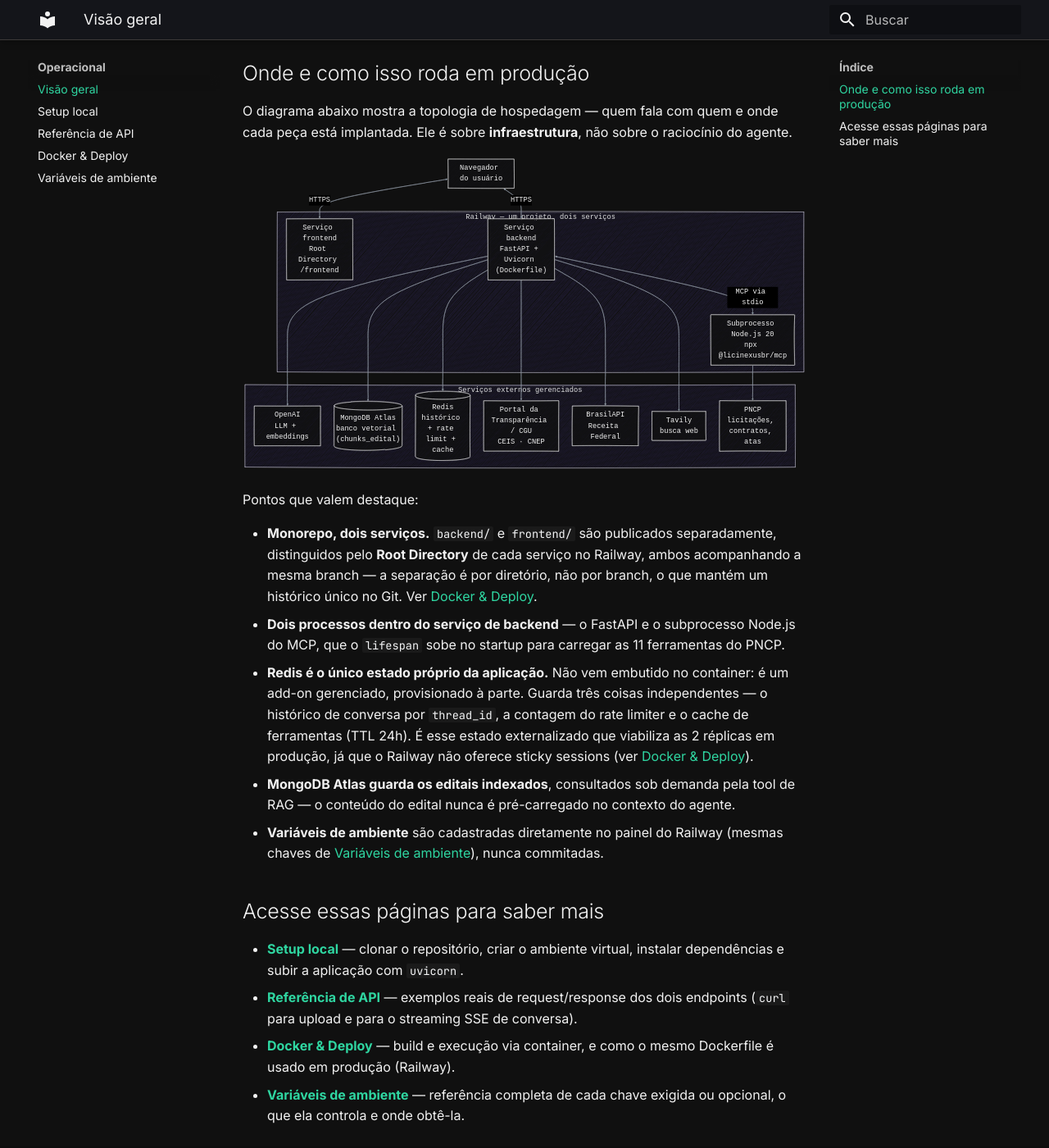
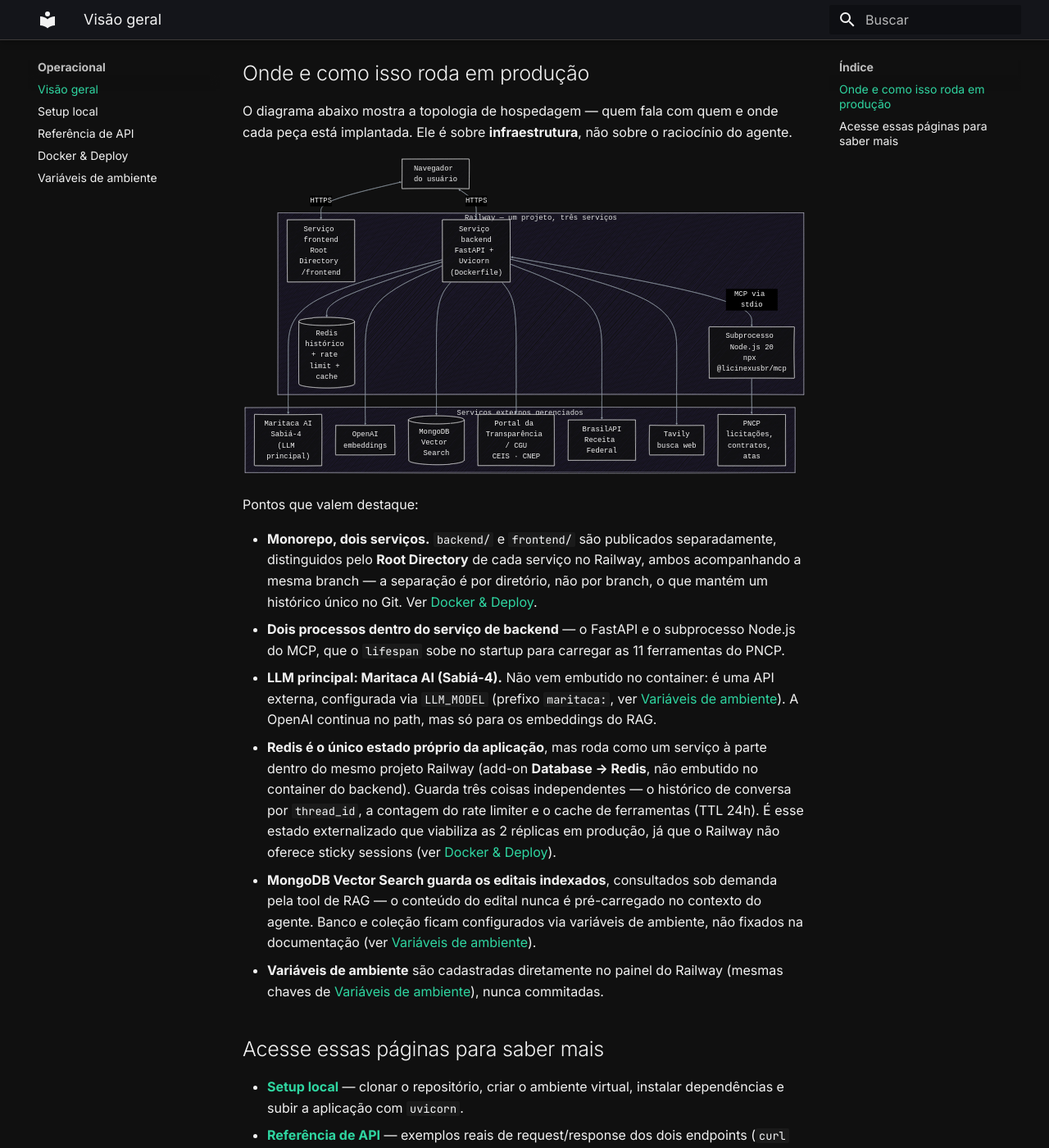
Before and after one commit to Moreira-89/auditor-cidadao, an MkDocs documentation site: the page built from docs/operacional/index.md, in a window 1280 px wide and 1400 px high, scrolled down 274 px. Shown: the whole window at 82% size. Built offline with MkDocs 1.6.1 and Material for MkDocs 9.7.7, drawn with Linux system fonts in a browser that asks for light colours.

Commit message:
docs(operacional): corrige LLM principal, posição do Redis e nome do Mongo
- Diagrama e texto passam a mostrar a Maritaca AI (Sabiá-4) como LLM
  principal em produção; OpenAI fica só como provider de embeddings.
- Redis passa do bloco de "serviços externos" para dentro do bloco
  Railway, refletindo que é um add-on provisionado no mesmo projeto,
  não um serviço de terceiros.
- MongoDB Atlas passa a aparecer como "MongoDB Vector Search" no
  diagrama, sem nome de banco/coleção fixado na documentação.

````diff
--- a/docs/operacional/index.md
+++ b/docs/operacional/index.md
@@ -21,17 +21,18 @@ config:
     fontSize: '28px'
 ---
 flowchart TB
- subgraph railway["Railway — um projeto, dois serviços"]
+ subgraph railway["Railway — um projeto, três serviços"]
     direction TB
         front["Serviço frontend<br>Root Directory /frontend"]
         fastapi["Serviço backend<br>FastAPI + Uvicorn (Dockerfile)"]
         mcp["Subprocesso Node.js 20<br>npx @licinexusbr/mcp"]
+        redis[("Redis<br>histórico + rate limit + cache")]
   end
  subgraph external["Serviços externos gerenciados"]
     direction TB
-        openai["OpenAI<br>LLM + embeddings"]
-        mongo[("MongoDB Atlas<br>banco vetorial (chunks_edital)")]
-        redis[("Redis<br>histórico + rate limit + cache")]
+        maritaca["Maritaca AI<br>Sabiá-4 (LLM principal)"]
+        openai["OpenAI<br>embeddings"]
+        mongo[("MongoDB Vector Search")]
         cgu["Portal da Transparência / CGU<br>CEIS · CNEP"]
         receita["BrasilAPI<br>Receita Federal"]
         tavily["Tavily<br>busca web"]
@@ -40,7 +41,7 @@ flowchart TB
     fastapi <-- MCP via stdio --> mcp
     browser["Navegador do usuário"] <-- HTTPS --> front
     browser <-- HTTPS --> fastapi
-    fastapi --> openai & mongo & redis & cgu & receita & tavily
+    fastapi --> maritaca & openai & mongo & redis & cgu & receita & tavily
     mcp --> pncp
 ```
 
@@ -52,13 +53,19 @@ Pontos que valem destaque:
   [Docker & Deploy](docker.md#deploy-em-producao-railway).
 - **Dois processos dentro do serviço de backend** — o FastAPI e o subprocesso Node.js do MCP, que o
   `lifespan` sobe no startup para carregar as 11 ferramentas do PNCP.
-- **Redis é o único estado próprio da aplicação.** Não vem embutido no container: é um add-on
-  gerenciado, provisionado à parte. Guarda três coisas independentes — o histórico de conversa por
-  `thread_id`, a contagem do rate limiter e o cache de ferramentas (TTL 24h). É esse estado
-  externalizado que viabiliza as 2 réplicas em produção, já que o Railway não oferece sticky
-  sessions (ver [Docker & Deploy](docker.md#escalonamento-replicas-e-limites-de-recurso)).
-- **MongoDB Atlas guarda os editais indexados**, consultados sob demanda pela tool de RAG — o
-  conteúdo do edital nunca é pré-carregado no contexto do agente.
+- **LLM principal: Maritaca AI (Sabiá-4).** Não vem embutido no container: é uma API externa,
+  configurada via `LLM_MODEL` (prefixo `maritaca:`, ver [Variáveis de ambiente](variaveis_ambiente.md)).
+  A OpenAI continua no path, mas só para os embeddings do RAG.
+- **Redis é o único estado próprio da aplicação**, mas roda como um serviço à parte dentro do mesmo
+  projeto Railway (add-on **Database → Redis**, não embutido no container do backend). Guarda três
+  coisas independentes — o histórico de conversa por `thread_id`, a contagem do rate limiter e o
+  cache de ferramentas (TTL 24h). É esse estado externalizado que viabiliza as 2 réplicas em
+  produção, já que o Railway não oferece sticky sessions (ver
+  [Docker & Deploy](docker.md#escalonamento-replicas-e-limites-de-recurso)).
+- **MongoDB Vector Search guarda os editais indexados**, consultados sob demanda pela tool de RAG —
+  o conteúdo do edital nunca é pré-carregado no contexto do agente. Banco e coleção ficam
+  configurados via variáveis de ambiente, não fixados na documentação (ver
+  [Variáveis de ambiente](variaveis_ambiente.md)).
 - **Variáveis de ambiente** são cadastradas diretamente no painel do Railway (mesmas chaves de
   [Variáveis de ambiente](variaveis_ambiente.md)), nunca commitadas.
 
````
Also changed, not shown: docs/operacional/variaveis_ambiente.md (+7 -5 lines).
